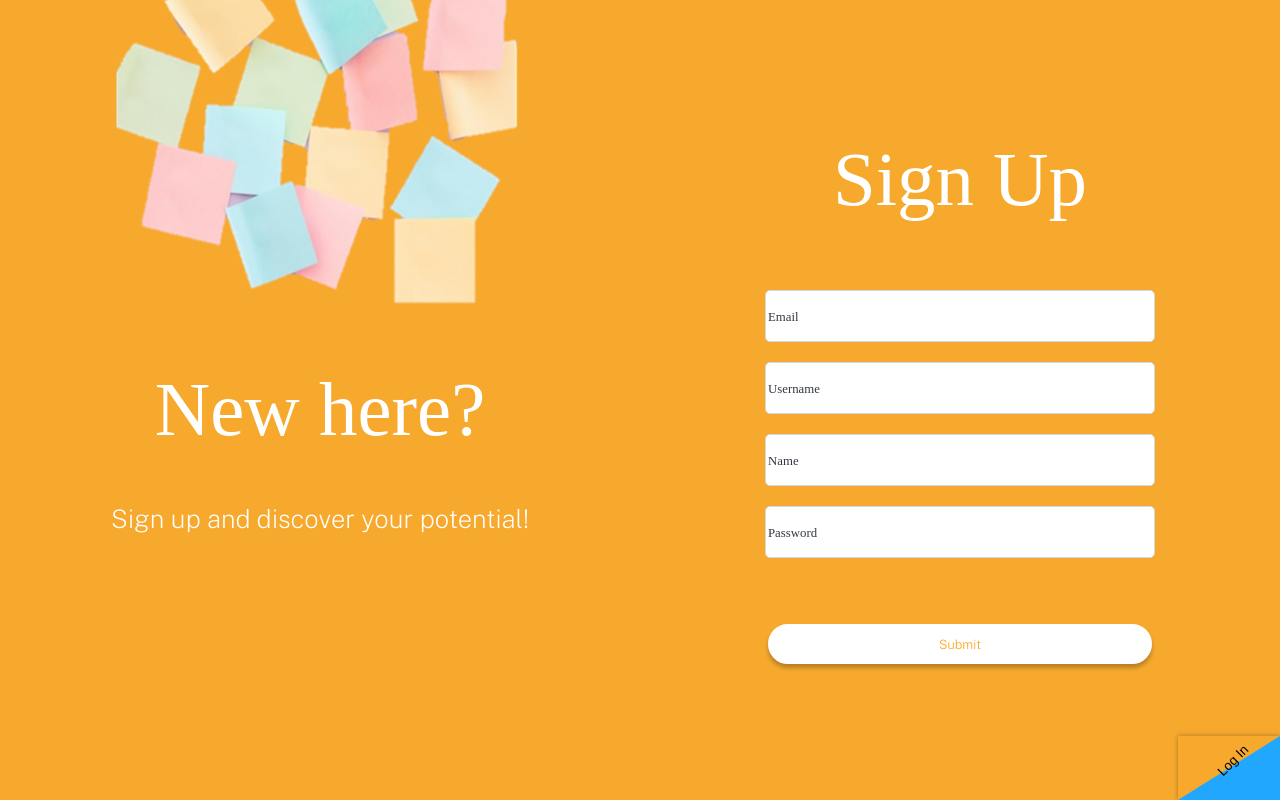
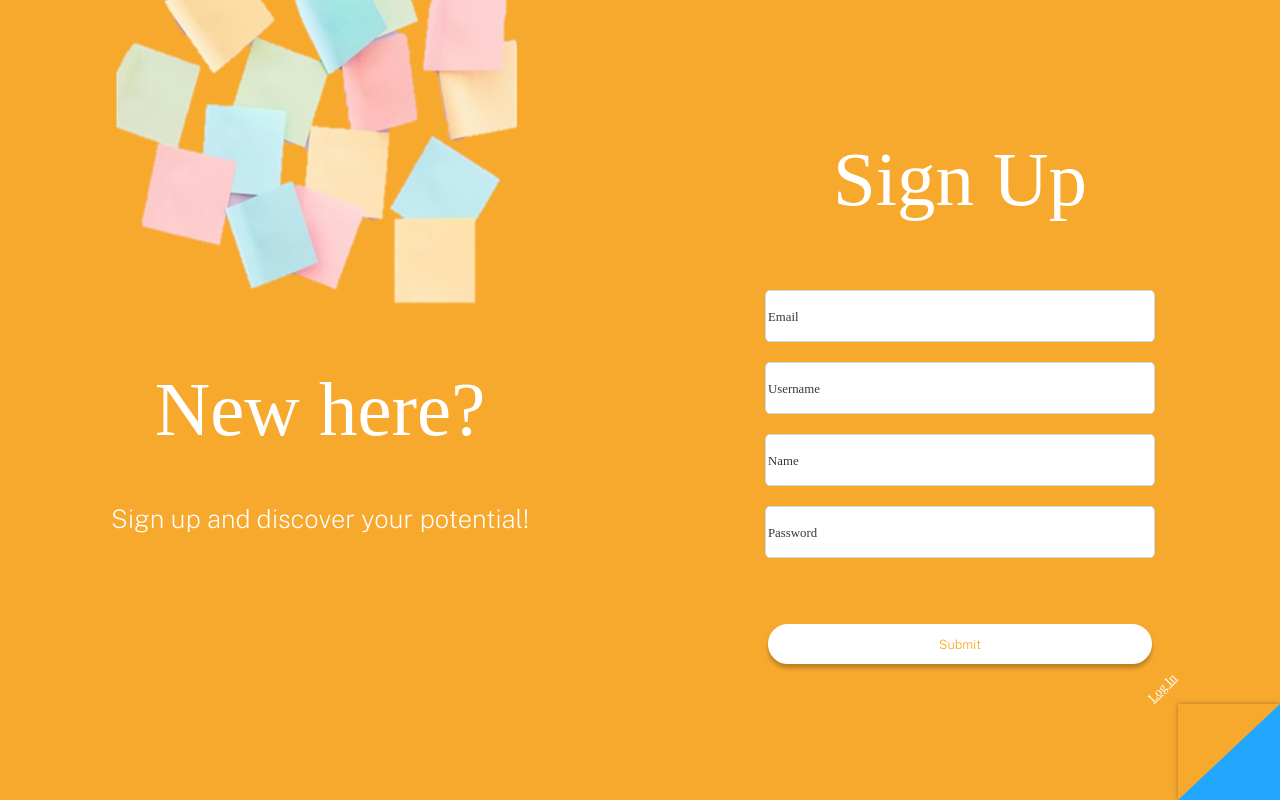
Before and after one commit to indexZ3ro/FIT4002, a React (Create React App) app in the folder client/: page /Signup in a window 1280 px wide. Built offline with nearby package versions, Linux system fonts and the light colour scheme.

Commit message:
change edge button text color and adjust the size of edge

```diff
--- a/client/src/css/button.css
+++ b/client/src/css/button.css
@@ -39,13 +39,19 @@
 
 .edge-button {
   position: absolute;
-  height: 2rem;
+  height: 2vh;
   bottom: 0;
-  left: -4.5rem;
-  top: -3.5rem;
+  left: -11vw;
+  top: -15vh;
   transform: rotate(-45deg);
   border: none;
   background-color: transparent;
+  color: #FFFFFF;
+  font-family: 'Mukta';
+  font-style: normal;
+  font-weight: 400;
+  text-decoration: underline;
+  font-size: 1vw;
 
 }
 
--- a/client/src/css/login.css
+++ b/client/src/css/login.css
@@ -94,9 +94,9 @@ input:focus {
     right: 0;
     width: 0;
     height: 0;
-    border-top: 4vh solid transparent;
+    border-top: 6vh solid transparent;
     border-left: 4vw solid transparent;
-    border-bottom: 4vh solid #F7A92E;
+    border-bottom: 6vh solid #F7A92E;
     border-right: 4vw solid #F7A92E;
     transition: transform 2s ease-out;
     box-shadow: 0 0 5px rgba(0, 0, 0, 0.3);
--- a/client/src/css/signUpPage.css
+++ b/client/src/css/signUpPage.css
@@ -68,9 +68,9 @@ input:focus {
     right: 0;
     width: 0;
     height: 0;
-    border-top: 4vh solid transparent;
+    border-top: 6vh solid transparent;
     border-left: 4vw solid transparent;
-    border-bottom: 4vh solid #22A7FF;
+    border-bottom: 6vh solid #22A7FF;
     border-right: 4vw solid #22A7FF;
     transition: transform 2s ease-out;
     box-shadow: 0 0 5px rgba(0, 0, 0, 0.3);
```
